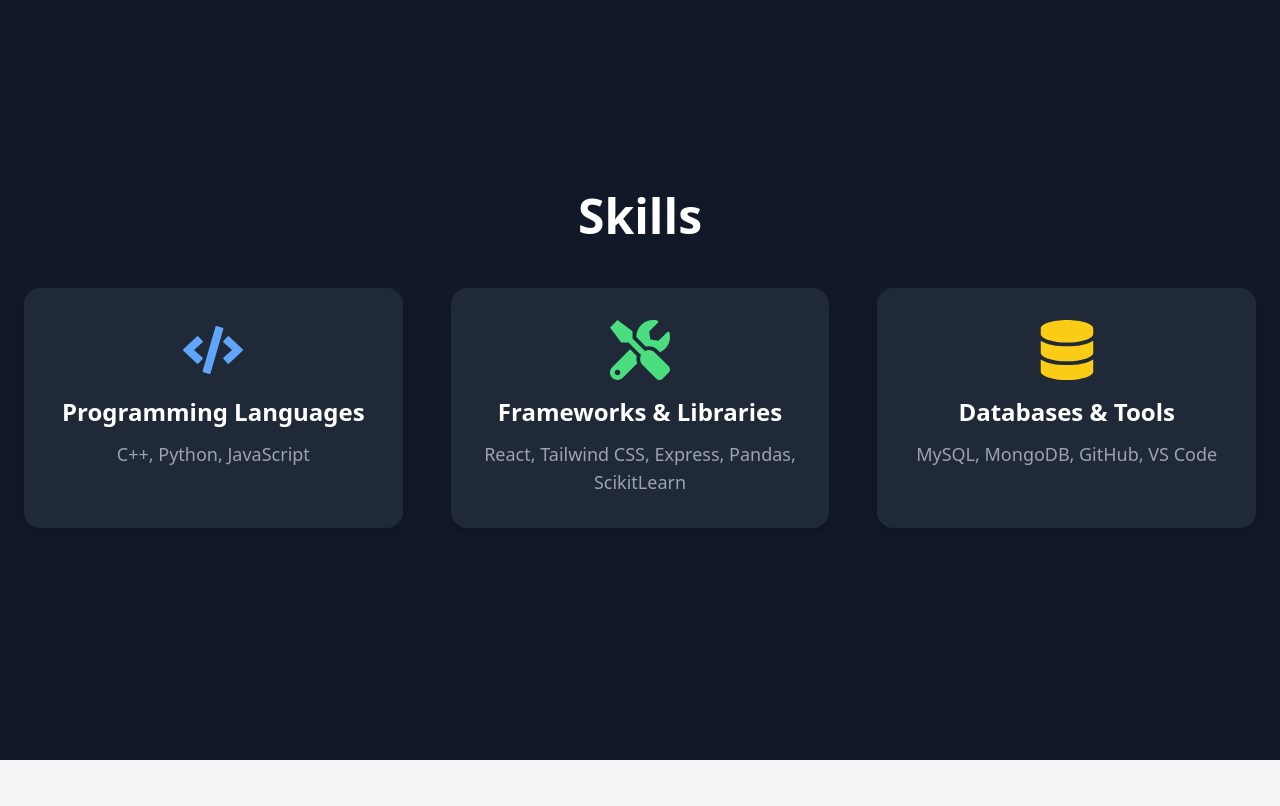
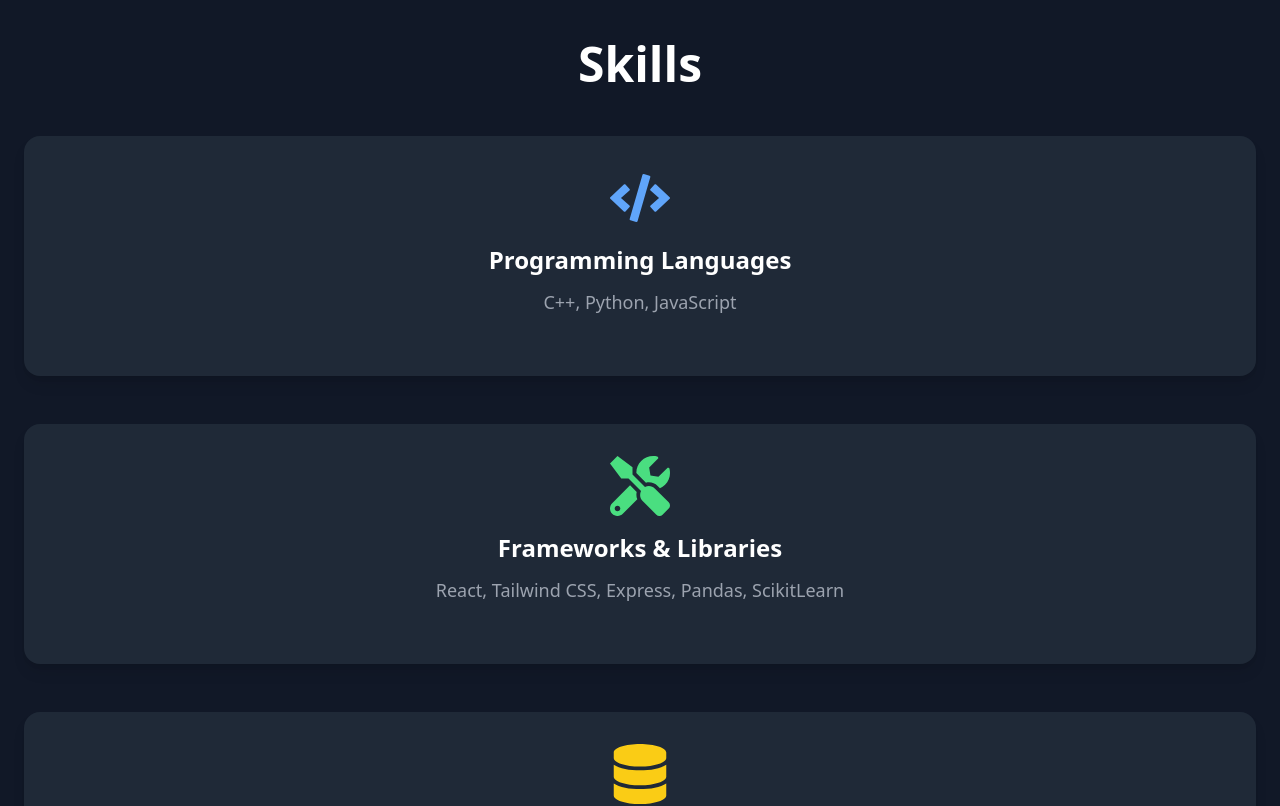
Before and after one commit to abhisheksingh7997/my_portfolio, a React (Vite) app: page / in a window 1280 px wide. Shown: the part 840-1646 px from the top of the page. Built offline with nearby package versions, Linux system fonts and the light colour scheme.

Commit message:
Update Skills.jsx

```diff
--- a/src/components/Skills.jsx
+++ b/src/components/Skills.jsx
@@ -6,7 +6,7 @@
       <div className="container mx-auto px-6 text-center">
         <h2 className="text-5xl font-bold mb-12">Skills</h2>
 
-        <div className="grid md:grid-cols-3 gap-12">
+        <div className="grid grid-cols-1 sm:grid-cols-2 md:grid-cols-3 gap-12">
           {/* Programming Languages */}
           <div className="bg-gray-800 p-8 rounded-2xl shadow-lg flex flex-col items-center h-60">
             <FaCode className="text-6xl text-blue-400 mb-4" />
```
